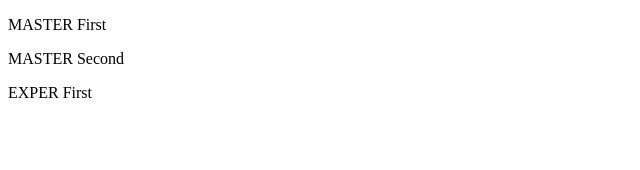
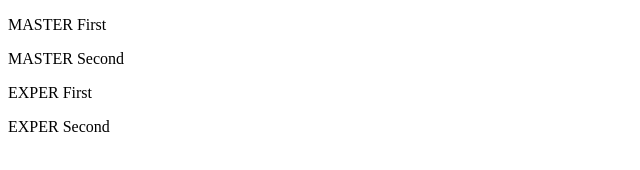
Before and after one commit to mandori20/tutorials, a plain HTML site: page index.html in a window 1280 px wide. Shown: the whole page, without its empty margins (0-640 px from the left). Drawn offline with Linux system fonts and the light colour scheme.

Commit message:
E second

```diff
--- a/index.html
+++ b/index.html
@@ -7,5 +7,6 @@
 	<p>MASTER First</p>
 	<p>MASTER Second</p>
 	<p>EXPER First</p>
+	<p>EXPER Second</p>
 </body>
 </html>
```
